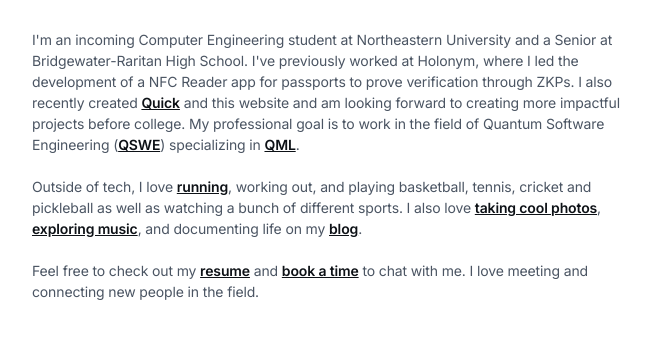
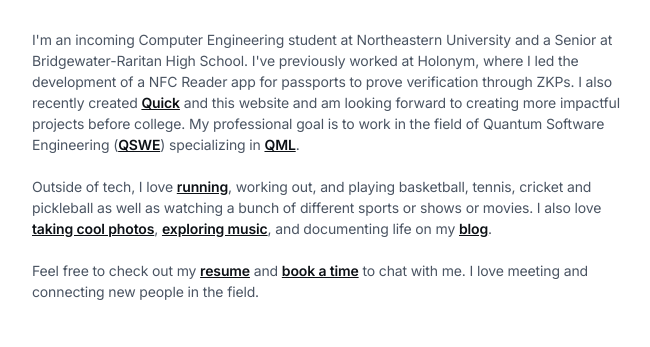
Before and after one commit to AmoghJambekar/Personal-Website, an Astro site: page / in a window 1280 px wide. Shown: the part 230-577 px from the top of the page, without its empty margins (312-962 px from the left). Built offline with nearby package versions, Linux system fonts and the light colour scheme; Astro itself is replaced by a stand-in of ours.

Commit message:
STYLE: update bio text

```diff
--- a/src/pages/index.astro
+++ b/src/pages/index.astro
@@ -14,7 +14,7 @@ import Navbar from '../components/Navbar.astro';
       <p class="intro">
         I'm an incoming Computer Engineering student at Northeastern University and a Senior at Bridgewater-Raritan High School. I've previously worked at Holonym, where I led the development of a NFC Reader app for passports to prove verification through ZKPs. I also recently created <a href="https://github.com/AmoghJambekar/Quick" target="_blank" rel="noopener noreferrer">Quick</a> and this website and am looking forward to creating more impactful projects before college. My professional goal is to work in the field of Quantum Software Engineering (<a href="https://en.wikipedia.org/wiki/Quantum_programming" target="_blank" rel="noopener noreferrer">QSWE</a>) specializing in <a href="https://en.wikipedia.org/wiki/Quantum_machine_learning" target="_blank" rel="noopener noreferrer">QML</a>.
         <br><br>
-        Outside of tech, I love <a href="https://strava.app.link/qCsjlvhPyTb" target="_blank" rel="noopener noreferrer">running</a>, working out, and playing basketball, tennis, cricket and pickleball as well as watching a bunch of different sports. I also love <a href="/photos">taking cool photos</a>, <a href="https://obscurifymusic.com/profile?id=di82yeudoy32fxdlble93z00e&code=6b8a4a1d0a735a23" target="_blank" rel="noopener noreferrer">exploring music</a>, and documenting life on my <a href="/blog">blog</a>.
+        Outside of tech, I love <a href="https://strava.app.link/qCsjlvhPyTb" target="_blank" rel="noopener noreferrer">running</a>, working out, and playing basketball, tennis, cricket and pickleball as well as watching a bunch of different sports or shows or movies. I also love <a href="/photos">taking cool photos</a>, <a href="https://obscurifymusic.com/profile?id=di82yeudoy32fxdlble93z00e&code=6b8a4a1d0a735a23" target="_blank" rel="noopener noreferrer">exploring music</a>, and documenting life on my <a href="/blog">blog</a>.
         <br><br>
         Feel free to check out my <a href="https://amoghj.netlify.app/resume" target="_blank" rel="noopener noreferrer">resume</a> and <a href="https://calendly.com/amoghjambekar/one-on-one" target="_blank" rel="noopener noreferrer">book a time</a> to chat with me. I love meeting and connecting new people in the field.
       </p>
```
